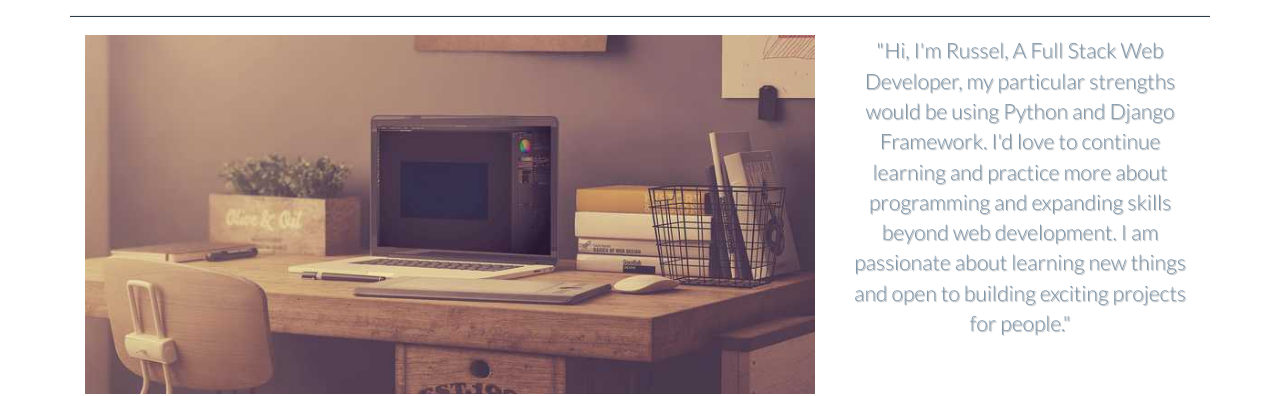
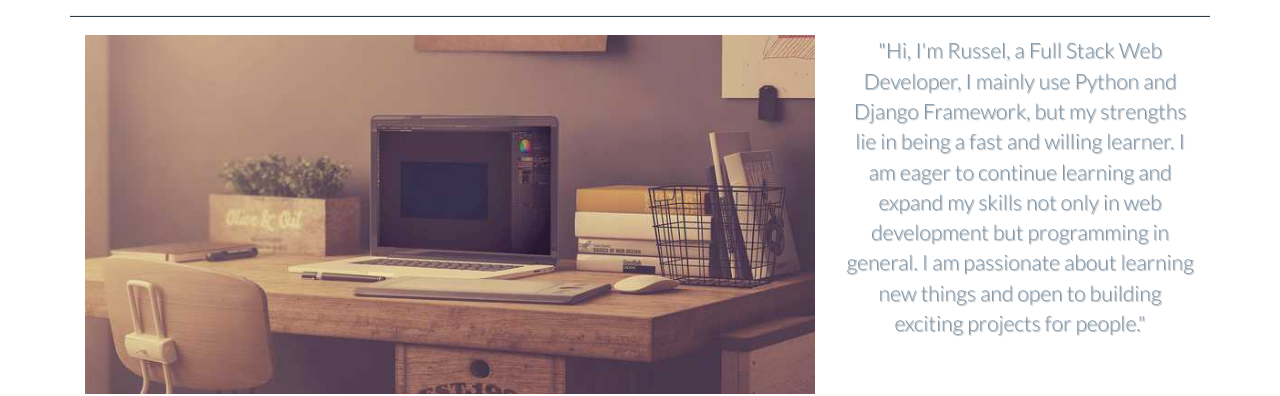
Before and after one commit to RustyDude/Portfolio-Project, a plain HTML site: page index.html in a window 1280 px wide. Shown: the part 134-530 px from the top of the page. Drawn offline with Linux system fonts and the light colour scheme; a web font is replaced by a local one.

Commit message:
Update Summary Section

```diff
--- a/index.html
+++ b/index.html
@@ -44,7 +44,7 @@
                     <img class="img-responsive" src="images/setup-500_small.jpg" srcset="images/setup-1000_medium.jpg, 1000w" alt="Work Station Picture">
                 </picture>
                 <div class="col-md-4">
-                <p class="summary">"Hi, I'm Russel, A Full Stack Web Developer, my particular strengths would be using Python and Django Framework. I'd love to continue learning and practice more about programming and expanding skills beyond web development. I am passionate about learning new things and open to building exciting projects for people."</p>
+                <p class="summary">"Hi, I'm Russel, a Full Stack Web Developer, I mainly use Python and Django Framework, but my strengths lie in being a fast and willing learner. I am eager to continue learning and expand my skills not only in web development but programming in general. I am passionate about learning new things and open to building exciting projects for people."</p>
                 </div>
             </div>
         </header> <!-- End header -->
```
